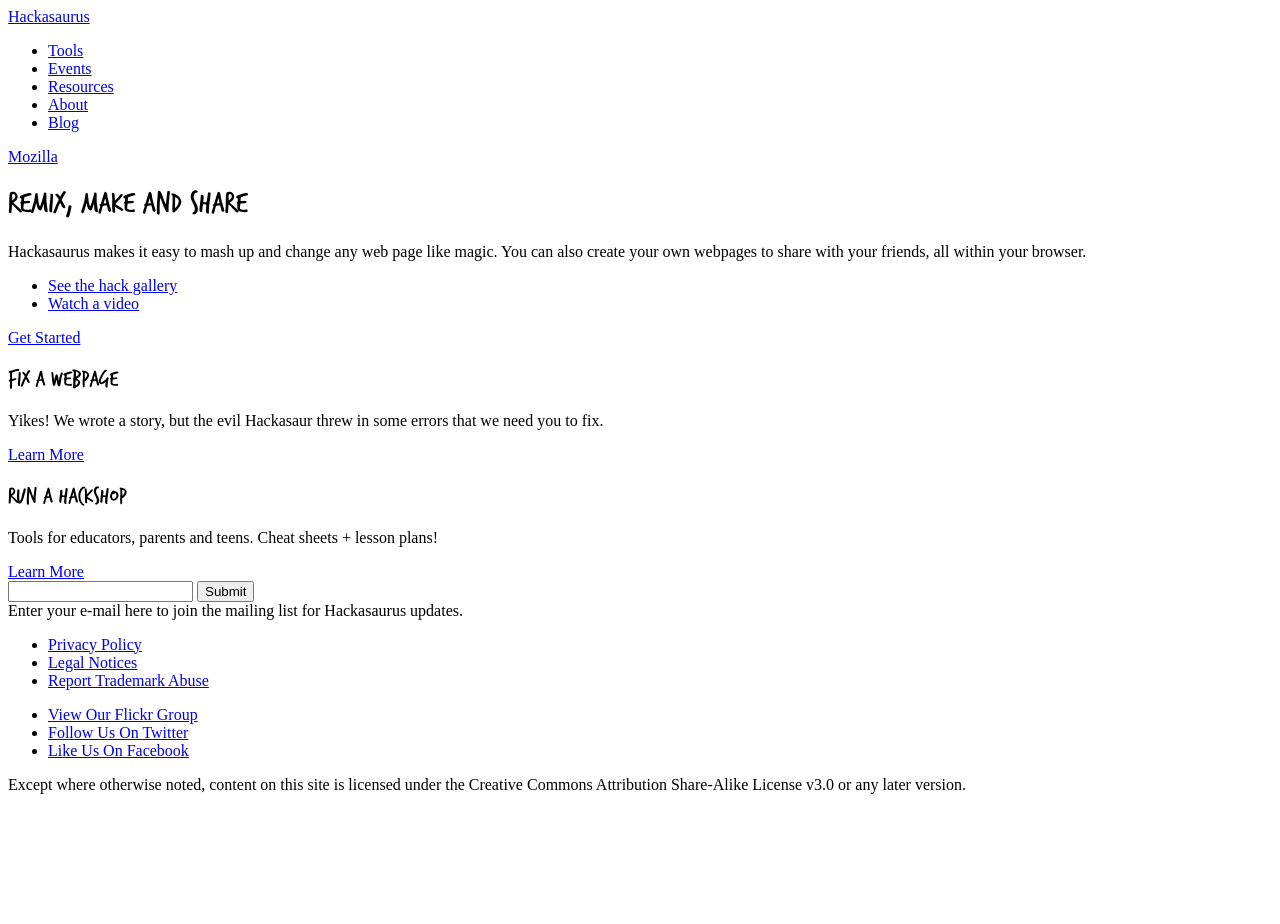
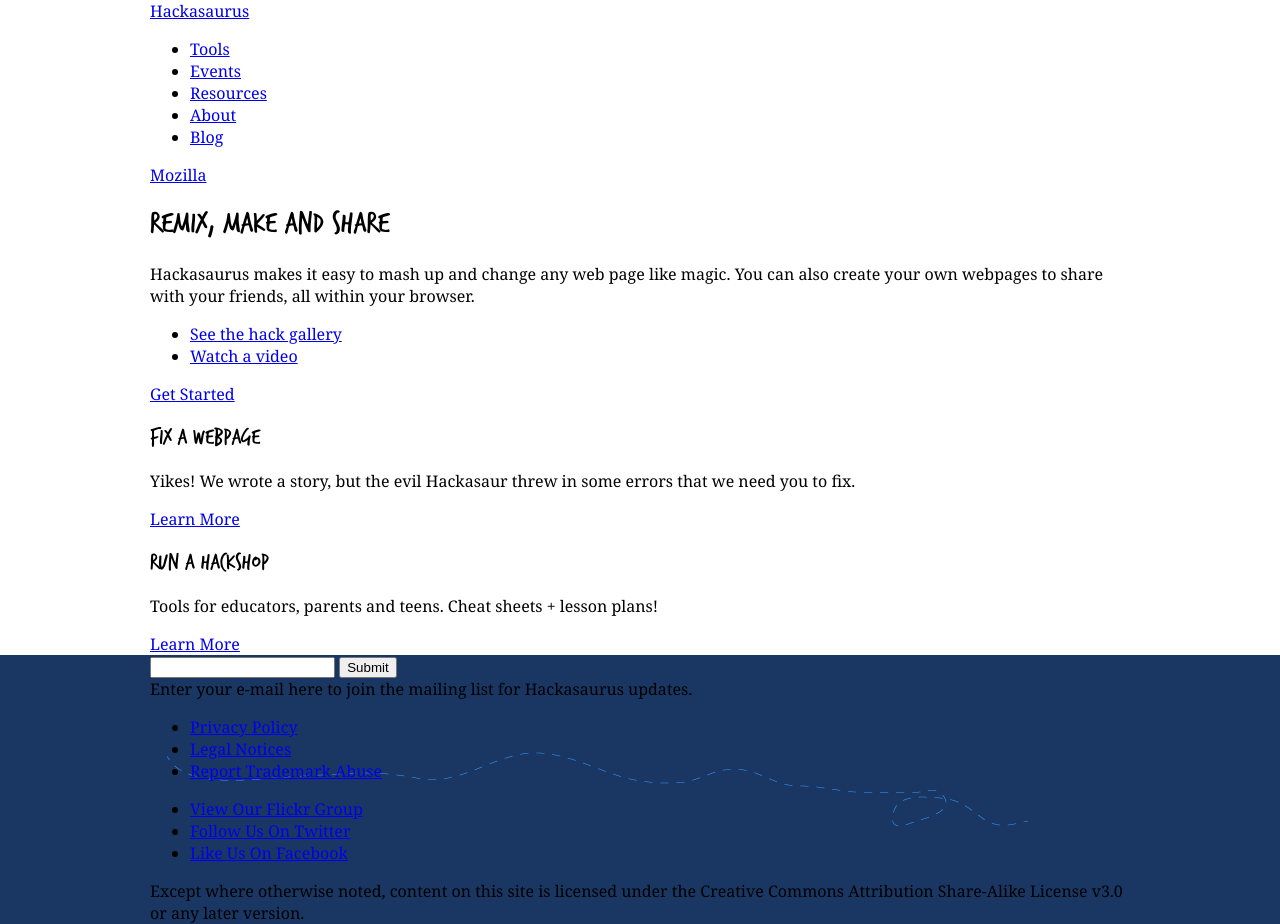
Before and after one commit to hackasaurus/hackasaurus.org, a PHP site: page / in a window 1280 px wide. Before the commit the page ends 794 px from the top, so only its background shows below. Run offline with PHP 8.4, Linux system fonts and the light colour scheme.

Commit message:
added some basic css: background gradient, footer background and squiggle, default width of 980px.

```diff
--- a/static-files/index.html
+++ b/static-files/index.html
@@ -2,7 +2,7 @@
 <meta charset="utf-8">
 <title>Hackasaurus</title>
 <link rel="stylesheet" href="stylesheets/main.css">
-<div id="header">
+<div id="header"><div class="content">
   <a href="#" id="logo">Hackasaurus</a>
   <ul>
     <li><a href="#">Tools</a></li>
@@ -12,8 +12,8 @@
     <li><a href="#">Blog</a></li>
   </ul>
   <a href="#" id="mozilla">Mozilla</a>
-</div>
-<div id="content">
+</div></div>
+<div id="body"><div class="content">
   <div class="primary">
     <h1>Remix, Make and Share</h1>
     <p>Hackasaurus makes it easy to mash up and change any web page like magic. You can also create your own webpages to share with your friends, all within your browser.</p>
@@ -35,8 +35,8 @@
       <a href="#" class="more">Learn More</a>
     </div>
   </div>
-</div>
-<div id="footer">
+</div></div>
+<div id="footer"><div class="content">
   <form action="#">
     <input type="text">
     <input type="submit">
@@ -53,4 +53,4 @@
     <li><a href="#" class="facebook">Like Us On Facebook</a></li>
   </ul>
   <div class="disclaimer">Except where otherwise noted, content on this site is licensed under the Creative Commons Attribution Share-Alike License v3.0 or any later version.</div>
-</div>
+</div></div>
--- a/static-files/stylesheets/main.css
+++ b/static-files/stylesheets/main.css
@@ -1,6 +1,27 @@
 @import url(fonts/stylesheet.css);
 
-h1, h2 {
+html, body {
+  background: -moz-linear-gradient(top, #ffef8d, white 30%);
+  font-family: Georgia, serif;
+  margin: 0px;
+}
+
+#header .content, #body .content, #footer .content {
+  width: 980px;
+  margin: 0 auto;
+}
+
+#body h1, #body h2 {
   font-weight: normal;
   font-family: 'TrashHandRegular';
 }
+
+#footer .content {
+  background-image: url(images/squiggle.png);
+  background-repeat: no-repeat;
+  background-position: left center;
+}
+
+#footer {
+  background: #1a3763;
+}
```
Also changed, not shown: static-files/stylesheets/images/squiggle.png (added).
